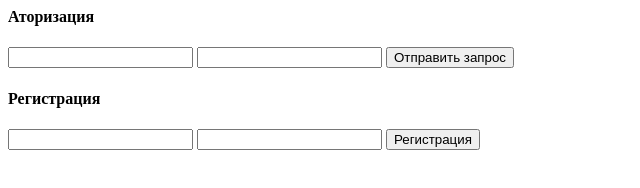
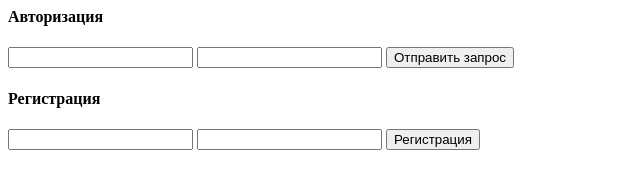
Before and after one commit to IvanPingwinch/first-project, a website: page index.html in a window 1280 px wide. Shown: the full height of the page, 0-640 px from the left. Drawn offline with nearby package versions, Linux system fonts and the light colour scheme; no server answers.

Commit message:
Update index.html

```diff
--- a/index.html
+++ b/index.html
@@ -4,7 +4,7 @@
     <title>Главная клиент страница</title>
 </head>
 <body>
-    <h4>Аторизация</h4>
+    <h4>Авторизация</h4>
     <input type="text" id="login">
     <input type="text" id="password">
     <input type="button" value="Отправить запрос" onclick="login()">
```
